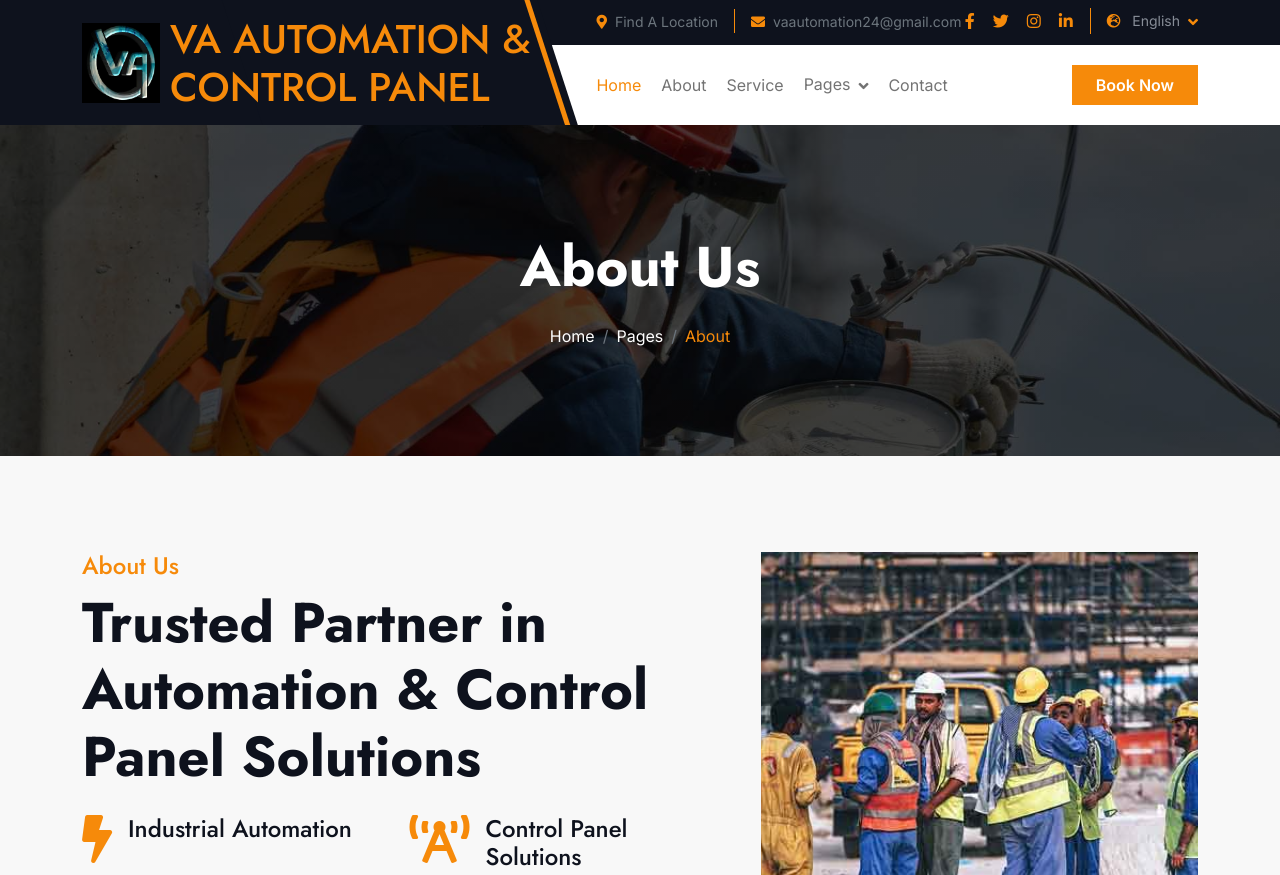
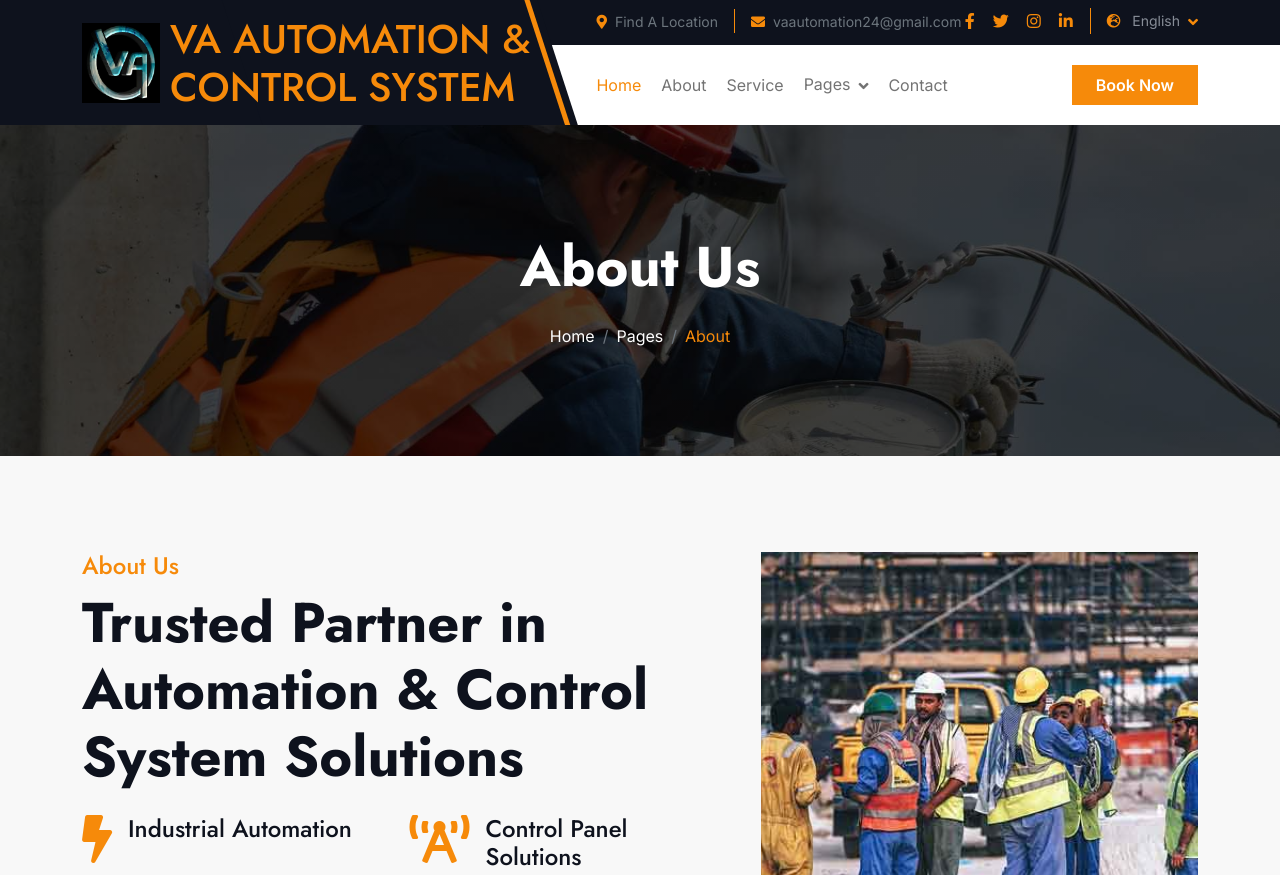
Before and after one commit to amitkumarsingh12345/va-automation-website, a plain HTML site: page about.html in a window 1280 px wide. Shown: the top 875 px of the page. Drawn offline with nearby package versions, Linux system fonts and the light colour scheme; a web font is replaced by a local one.

Commit message:
Update about.html

```diff
--- a/about.html
+++ b/about.html
@@ -50,7 +50,7 @@
             <div class="d-flex align-items-center h-100">
                 <a href="#" class="navbar-brand d-flex align-items-center" style="height: 125px;">
                     <img src="./img/vautologo.png" alt="" style="height: 80px; width: auto; margin-right: 10px;">
-                    <h1 class="text-primary mb-0">VA AUTOMATION &<br>CONTROL PANEL</h1>
+                    <h1 class="text-primary mb-0">VA AUTOMATION &<br>CONTROL SYSTEM</h1>
                 </a>
             </div>
             <div class="w-100 h-100">
@@ -95,7 +95,7 @@
                 <div class="nav-bar px-0 py-lg-0" style="height: 80px;">
                     <nav class="navbar navbar-expand-lg navbar-light d-flex justify-content-lg-end">
                         <a href="#" class="navbar-brand-2">
-                            <h1 class="text-primary mb-0"><i class="fas fa-bolt"></i>VA AUTOMATION & CONTROL PANEL</h1>
+                            <h1 class="text-primary mb-0"><i class="fas fa-bolt"></i>VA AUTOMATION & CONTROL SYSTEM</h1>
                             <!-- <img src="img/logo.png" alt="Logo"> -->
                         </a>
                         <button class="navbar-toggler" type="button" data-bs-toggle="collapse"
@@ -154,7 +154,7 @@
                 <div class="col-lg-7 wow fadeInLeft" data-wow-delay="0.2s">
                     <div class="h-100">
                         <h4 class="text-primary">About Us</h4>
-                        <h1 class="display-4 mb-4">Trusted Partner in Automation & Control Panel Solutions</h1>
+                        <h1 class="display-4 mb-4">Trusted Partner in Automation & Control System Solutions</h1>
                         <div class="row g-4 mb-4">
                             <div class="col-md-6">
                                 <a href="#" class="d-flex">
@@ -326,7 +326,7 @@
                                 <img src="./img/vautologo.png" alt=""
                                     style="height: 80px; width: auto; margin-right: 10px;">
                                 <h1 class="text-primary mb-0" style="font-size: 1.5rem; line-height: 1.2;">VA AUTOMATION
-                                    &<br>CONTROL PANEL</h1>
+                                    &<br>CONTROL SYSTEM</h1>
                             </a>
                             <p class="mb-3">Reliable automation and control panel solutions for industrial efficiency
                                 and performance. We design, manufacture, and deliver advanced systems that enhance
```
